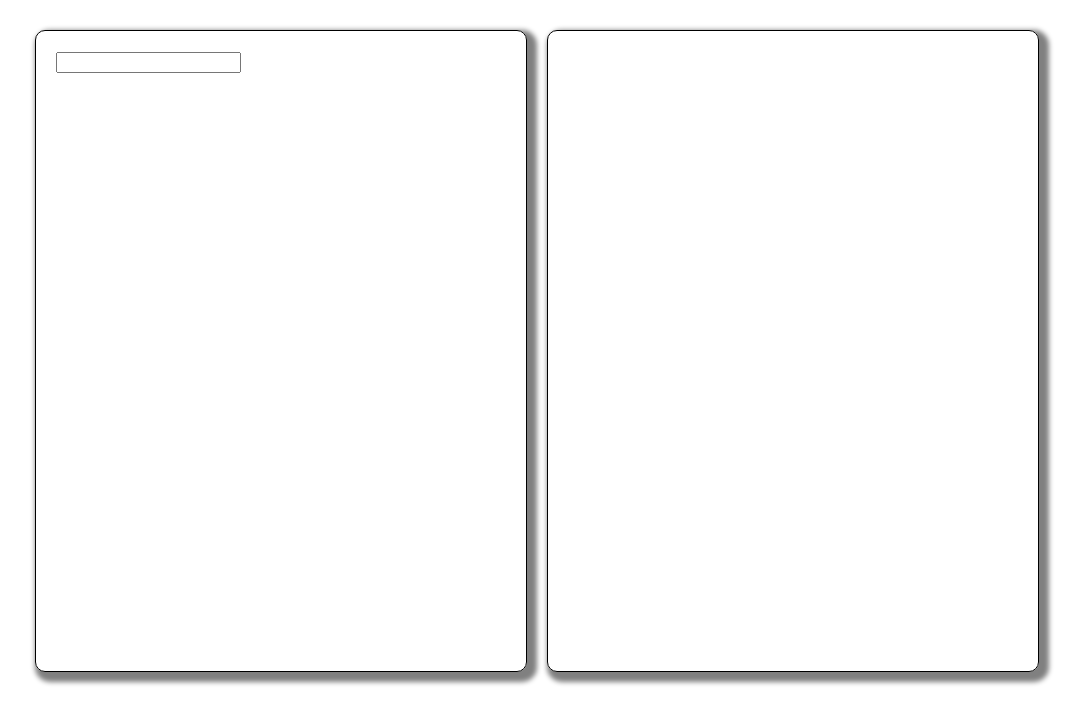
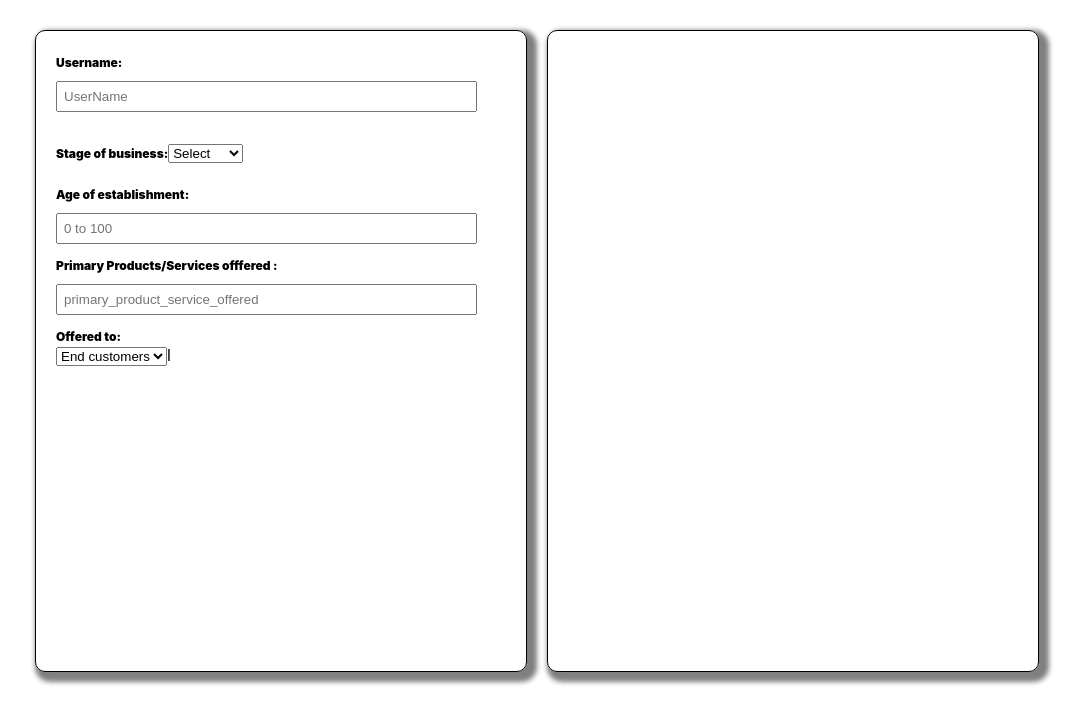
Before and after one commit to RanuRanjan/LetsEndorse-Assessment, a React (Create React App) app: page / in a window 1280 px wide. Shown: the top 724 px of the page, without its empty margins (103-1186 px from the left). Built offline with nearby package versions, Linux system fonts and the light colour scheme.

Commit message:
some label adde

```diff
--- a/src/App.css
+++ b/src/App.css
@@ -15,3 +15,14 @@
   padding: 20px;
 
 }
+input{
+  display: block;
+  margin-top: 10px;
+   width: 90%;
+   padding: 6px;
+   margin-bottom: 10px;
+}
+label{
+  font-size: 12px;
+  font-weight: 900;
+}
--- a/src/App.js
+++ b/src/App.js
@@ -1,11 +1,58 @@
+import react from 'react';
 import './App.css';
+import {useState} from "react";
 
 function App() {
+
+   const inistate={
+     "Username":"",
+    "Stage_of_business":""
+   }
+    const [formValue,setFormValue]=useState("")
+
+  //   const handleChange=(e)=>{
+  //   const {username,value}=e.target;
+  //   setformValue( {...formvalue,[name]:value})
+  //  }
   return (
+
     <div className="App">
         <div>
             <form >
-              <input type="text" />
+              <label>Username:</label><br />
+
+              <input type="text" name="username" placeholder='UserName' /><br />
+
+              <label >Stage of business:</label>
+              <select name="business_stage">
+                <option value="Select">Select</option>
+                <option value="Start-up">Start-up</option>
+                <option value="Scale-up">Scale-up</option>
+              </select> <br /><br />
+
+
+              <label >Age of establishment:</label>
+              <input type="number" placeholder='Age of establishment' min="0" max="100" placeholder="0 to 100" />
+
+
+              <label>Primary Products/Services offfered :</label>
+              <input type="text" placeholder='primary_product_service_offered' />
+
+
+
+              <label>Offered to:</label> <br />
+              <select name="Offered to" >
+                <option value="Endcustomers">End customers</option>
+                <option value="Wholesalers">Wholesalers</option>
+                <option value="Distributors">Distributors</option>
+                <option value="Retailers">Retailers</option>
+              </select>
+
+
+
+
+              l
+
             </form>
         </div>
         <div>
```
